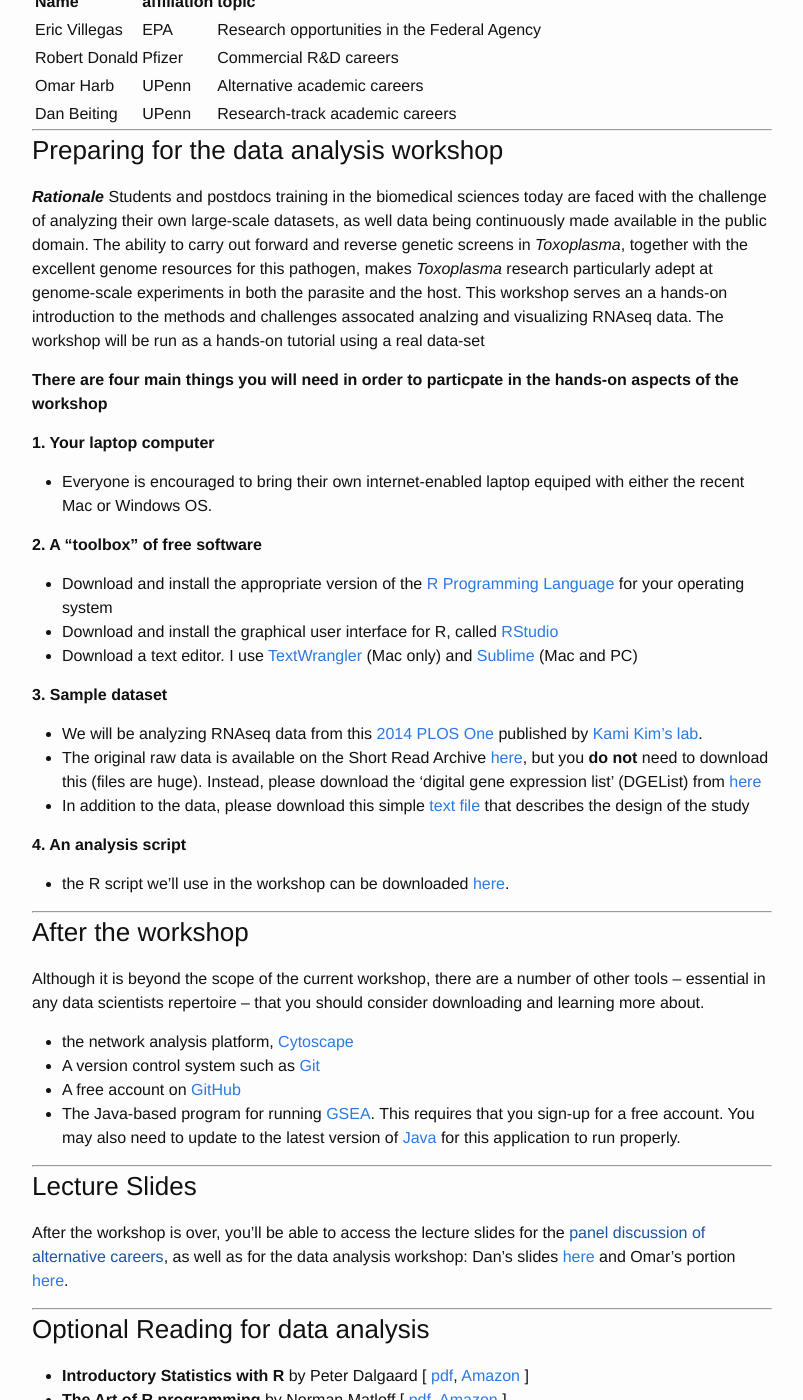
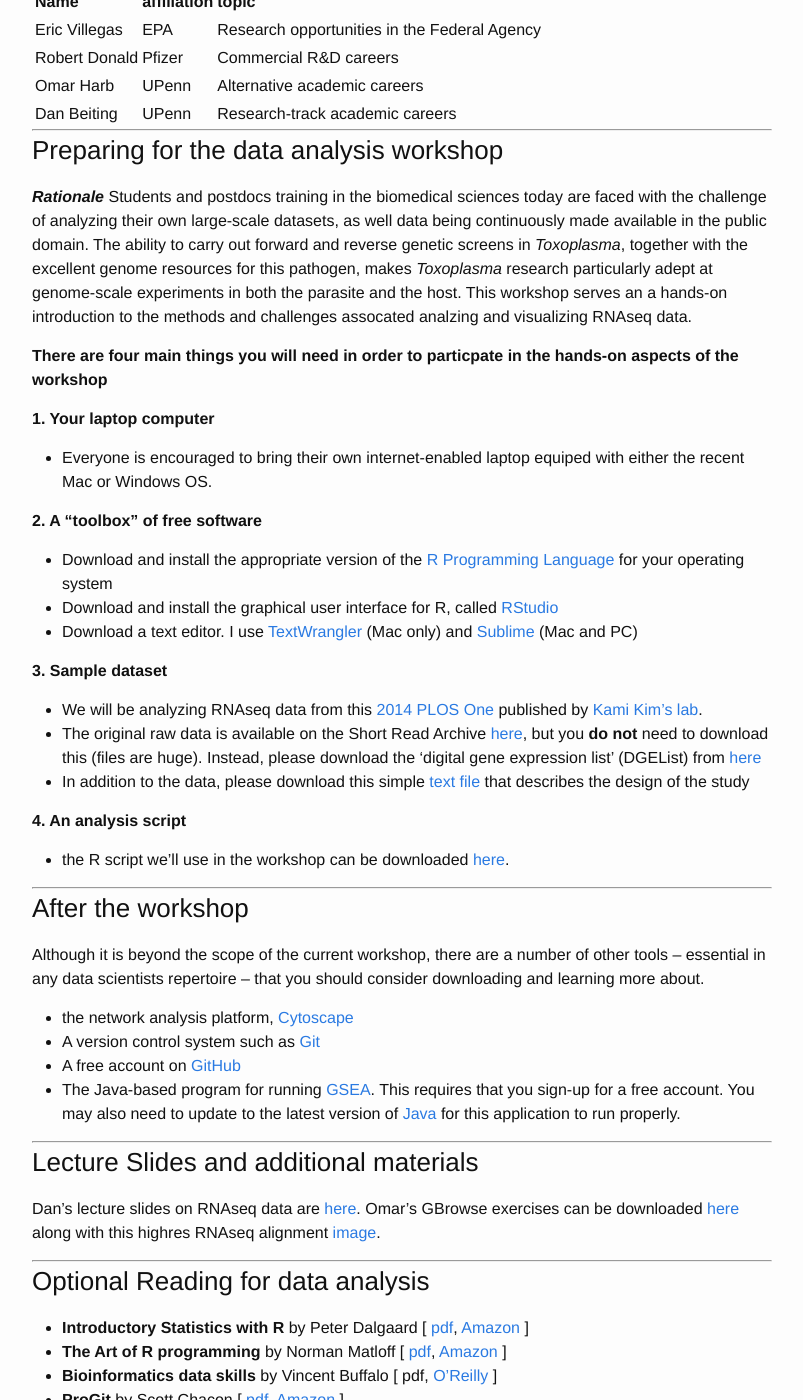
Before and after one commit to ToxoGenomicsWorkshop/ToxoGenomicsWorkshop.github.io, a Jekyll site: the page built from index.md, in a window 1280 px wide and 1400 px high, scrolled down 1148 px. Shown: the whole window, without its empty margins (238-1041 px from the left). Built offline with Jekyll 4.4.1, drawn with Linux system fonts in a browser that asks for light colours.

Commit message:
updated site

```diff
--- a/index.md
+++ b/index.md
@@ -58,7 +58,7 @@
 
 ### Preparing for the data analysis workshop
 
-***Rationale***  Students and postdocs training in the biomedical sciences today are faced with the challenge of analyzing their own large-scale datasets, as well data being continuously made available in the public domain.  The ability to carry out forward and reverse genetic screens in _Toxoplasma_, together with the excellent genome resources for this pathogen, makes _Toxoplasma_ research particularly adept at genome-scale experiments in both the parasite and the host.  This workshop serves an a hands-on introduction to the methods and challenges assocated analzing and visualizing RNAseq data.  The workshop will be run as a hands-on tutorial using a real data-set
+***Rationale***  Students and postdocs training in the biomedical sciences today are faced with the challenge of analyzing their own large-scale datasets, as well data being continuously made available in the public domain.  The ability to carry out forward and reverse genetic screens in _Toxoplasma_, together with the excellent genome resources for this pathogen, makes _Toxoplasma_ research particularly adept at genome-scale experiments in both the parasite and the host.  This workshop serves an a hands-on introduction to the methods and challenges assocated analzing and visualizing RNAseq data.
 
 **There are four main things you will need in order to particpate in the hands-on aspects of the workshop**
 
@@ -98,9 +98,9 @@
 ----
 
 
-### Lecture Slides
+### Lecture Slides and additional materials
 
-After the workshop is over, you'll be able to access the lecture slides for the [panel discussion of alternative careers](), as well as for the data analysis workshop: Dan's slides [here](materials/ToxoRNAseqWorkshop.pdf) and Omar's portion [here](materials/ToxoRNAseqWorkshop.pdf).
+Dan's lecture slides on RNAseq data are [here](materials/ToxoRNAseqWorkshop.pdf).  Omar's GBrowse exercises can be downloaded [here](http://workshop.eupathdb.org/athens/2015/exercises/UGA_2015_ReadingRNAseqData_060115.pdf) along with this highres RNAseq alignment [image](http://workshop.eupathdb.org/athens/2015/exercises/ToxoDBGBrowse.png).
 
 ----
 
```
Also changed, not shown: 3 other files.
